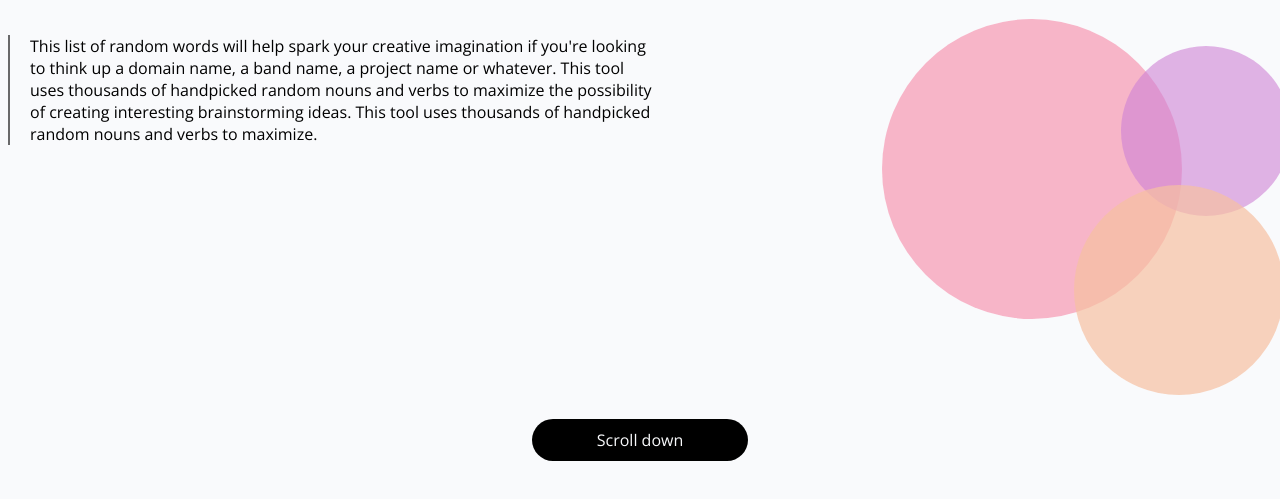
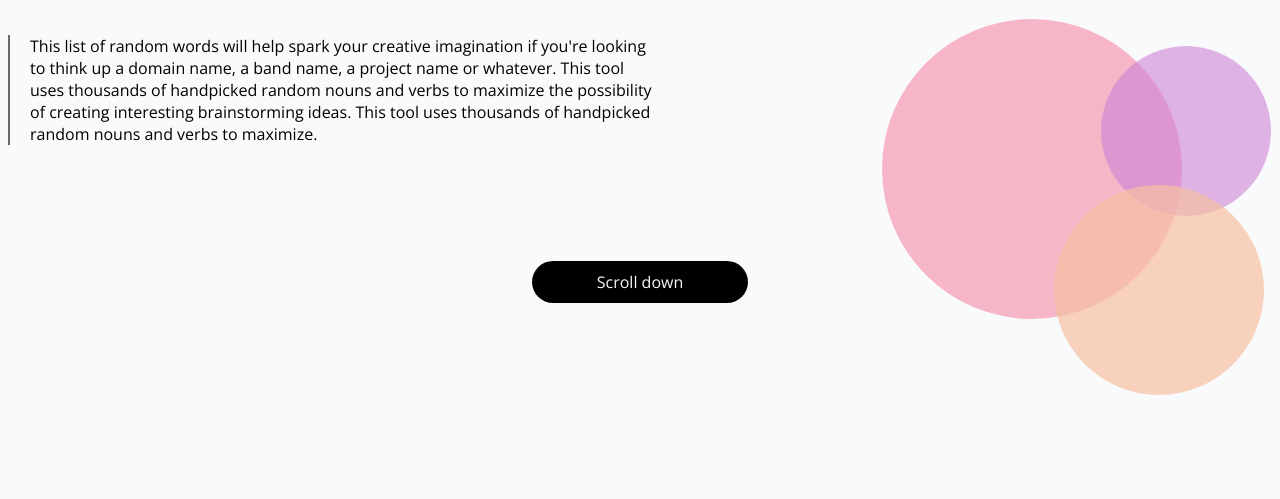
Before and after one commit to ONEDB85/labpart2, a plain HTML site: page index.html in a window 1280 px wide. Shown: the part 127-626 px from the top of the page. Drawn offline with nearby package versions, Linux system fonts and the light colour scheme.

Commit message:
final changes....flexbox

```diff
--- a/index.html
+++ b/index.html
@@ -21,11 +21,12 @@
 
 	<h1>chirpus inc.</h1>
 
-	<div>
+	<div class="bodycontainer">
 
 		<p>This list of random words will help spark your creative imagination if you're looking to think up a domain name, a band name, a project name or whatever. This tool uses thousands of handpicked random nouns and verbs to maximize the possibility of creating interesting brainstorming ideas. This tool uses thousands of handpicked random nouns and verbs to maximize.</p>
 
-		<div class="circle">
+		<div class= "circlecontainer">
+			<div class="circle"></div>
 			<div class="circle1"></div>
 			<div class="circle2"></div>
 		</div>
--- a/style.css
+++ b/style.css
@@ -1,5 +1,3 @@
-
-
 nav, .nav{
 display: flex;
 flex-direction: column;
@@ -63,15 +61,13 @@ nav, .nav{
 display: flex;
 flex-direction: row;
 justify-content: space-between;
-
 	}
-
-
 
 
 footer{
 	width: 14%;
 	margin: 100px auto;
+
 	}
 
 
@@ -80,22 +76,29 @@ p{
 	}
 
 .hire{
-
 	margin-top: 0px;
 	}
+
+.circlecontainer{
+position: relative;
+right: 110px;
+}
+
+.bodycontainer{
+	display: flex;
+	justify-content: space-between;
+
+}
 
 .circle{
 	width: 300px;
 	height: 300px;
 	border-radius: 50%;
 	background-color: rgba(247,136,167,0.6);
-	justify-content: flex-end;
-	margin-left: 80px;
-	position: relative;
-	left: 140px;
-
+	margin-left: 16%;
+	right: -20px;
+	position: absolute;
 	}
-
 
 .circle1{
 	width: 170px;
@@ -107,8 +110,6 @@ p{
 	right: -109px;
 	}
 
-
-
 .circle2{
 	background-color: rgba(247,193,162,0.7);
 	width: 210px;
@@ -118,6 +119,4 @@ p{
 	top: 166px;
 	right: -102px;
 	}
-
-
 }
```
